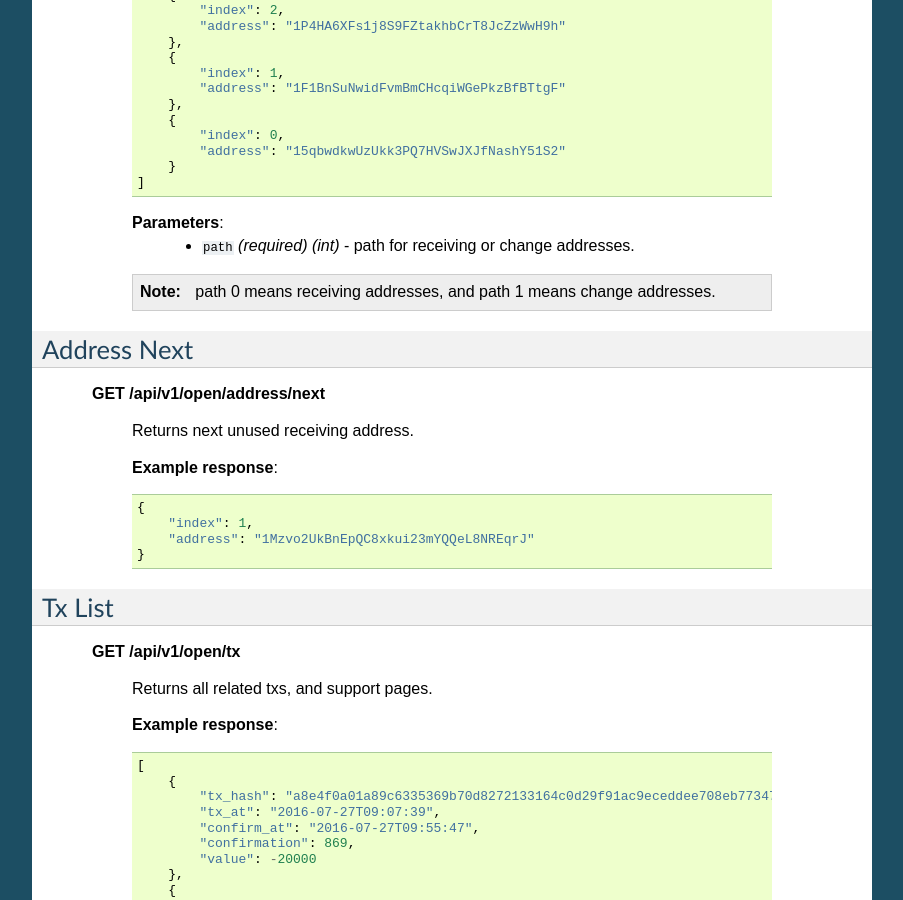
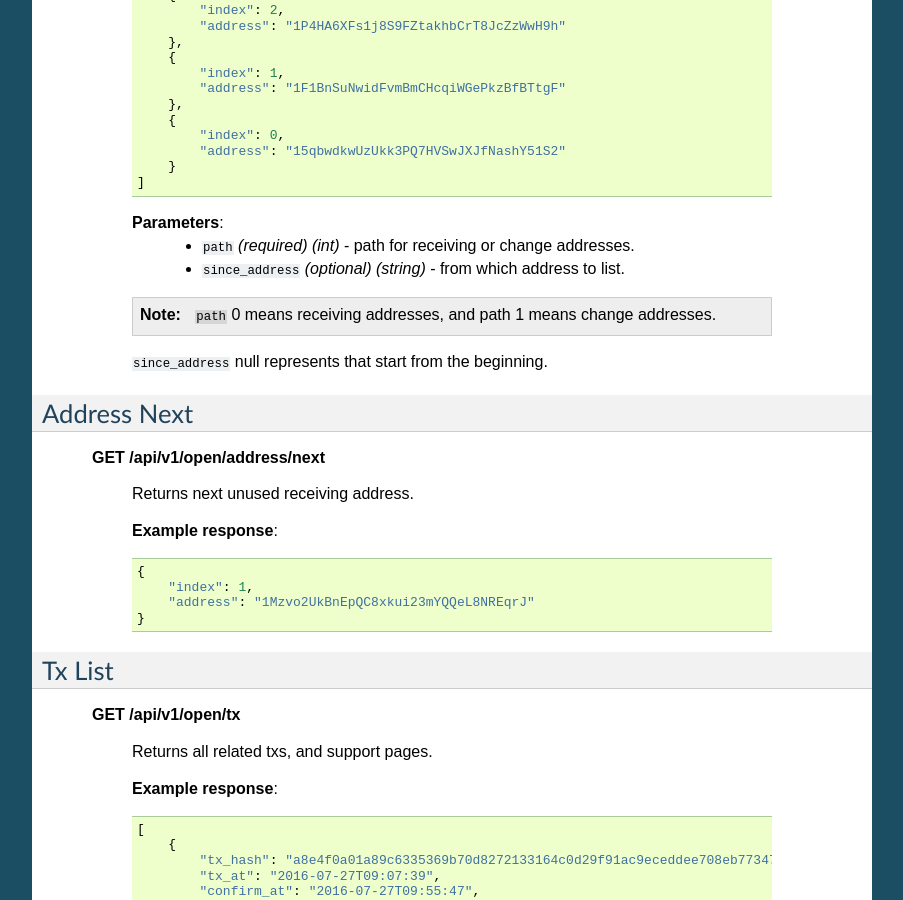
Before and after one commit to chaincloud-dot-com/chaincloud-docs, a Sphinx documentation site: the page built from source/api/basic-api.rst, in a window 1280 px wide and 900 px high, scrolled down 1779 px. Shown: the whole window, without its empty margins (198-1101 px from the left). Built offline with Sphinx 7.4.7, drawn with Linux system fonts in a browser that asks for light colours.

Commit message:
update Address History api

```diff
--- a/source/api/basic-api.rst
+++ b/source/api/basic-api.rst
@@ -111,8 +111,10 @@ Address History
 
         **Parameters**:
             * ``path`` *(required)* *(int)* - path for receiving or change addresses.
+            * ``since_address`` *(optional)* *(string)* - from which address to list.
 
-        .. note:: path 0 means receiving addresses, and path 1 means change addresses.
+        .. note:: ``path`` 0 means receiving addresses, and path 1 means change addresses.
+        ``since_address`` null represents that start from the beginning.
 
 Address Next
 ------------
```
